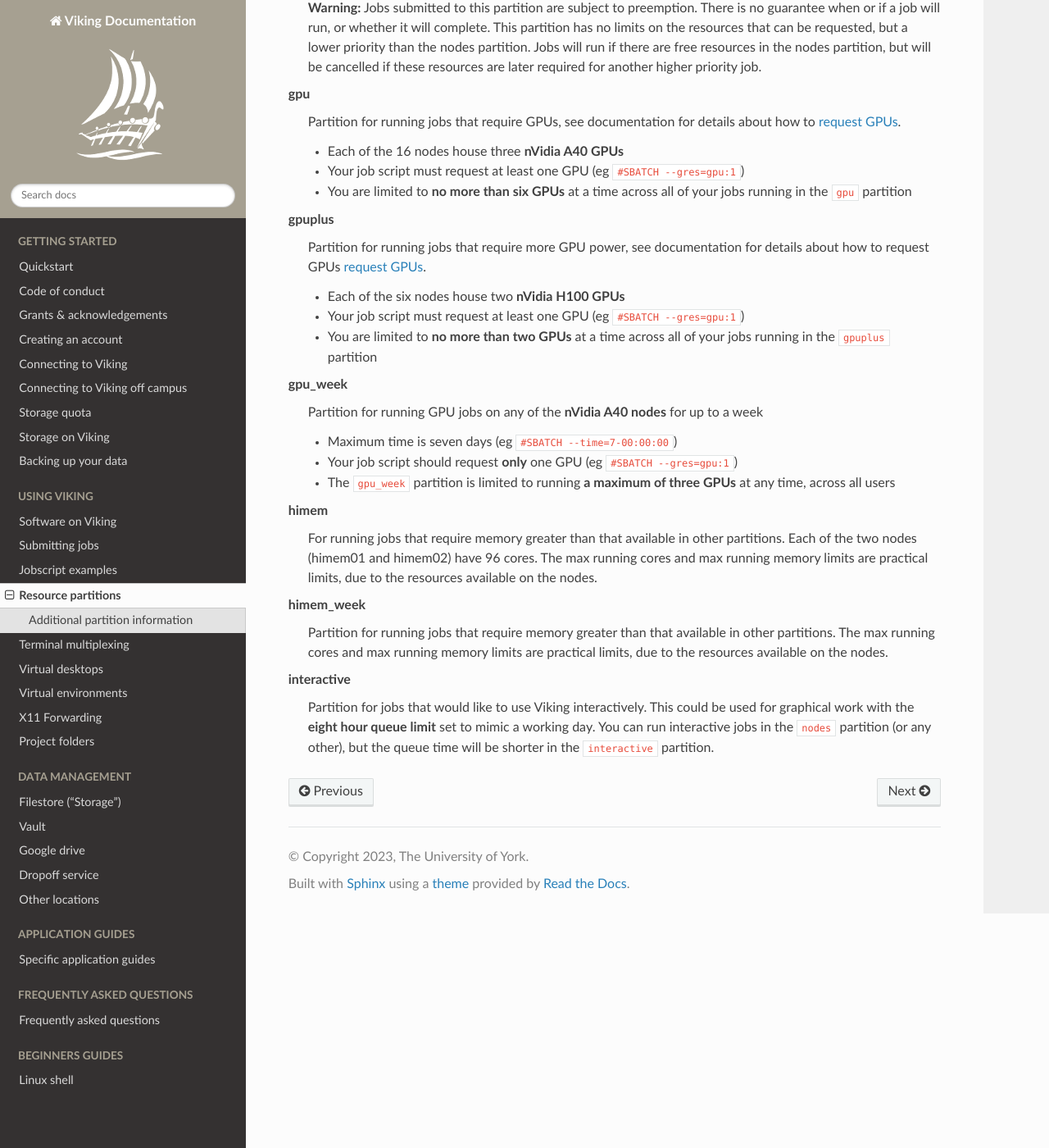
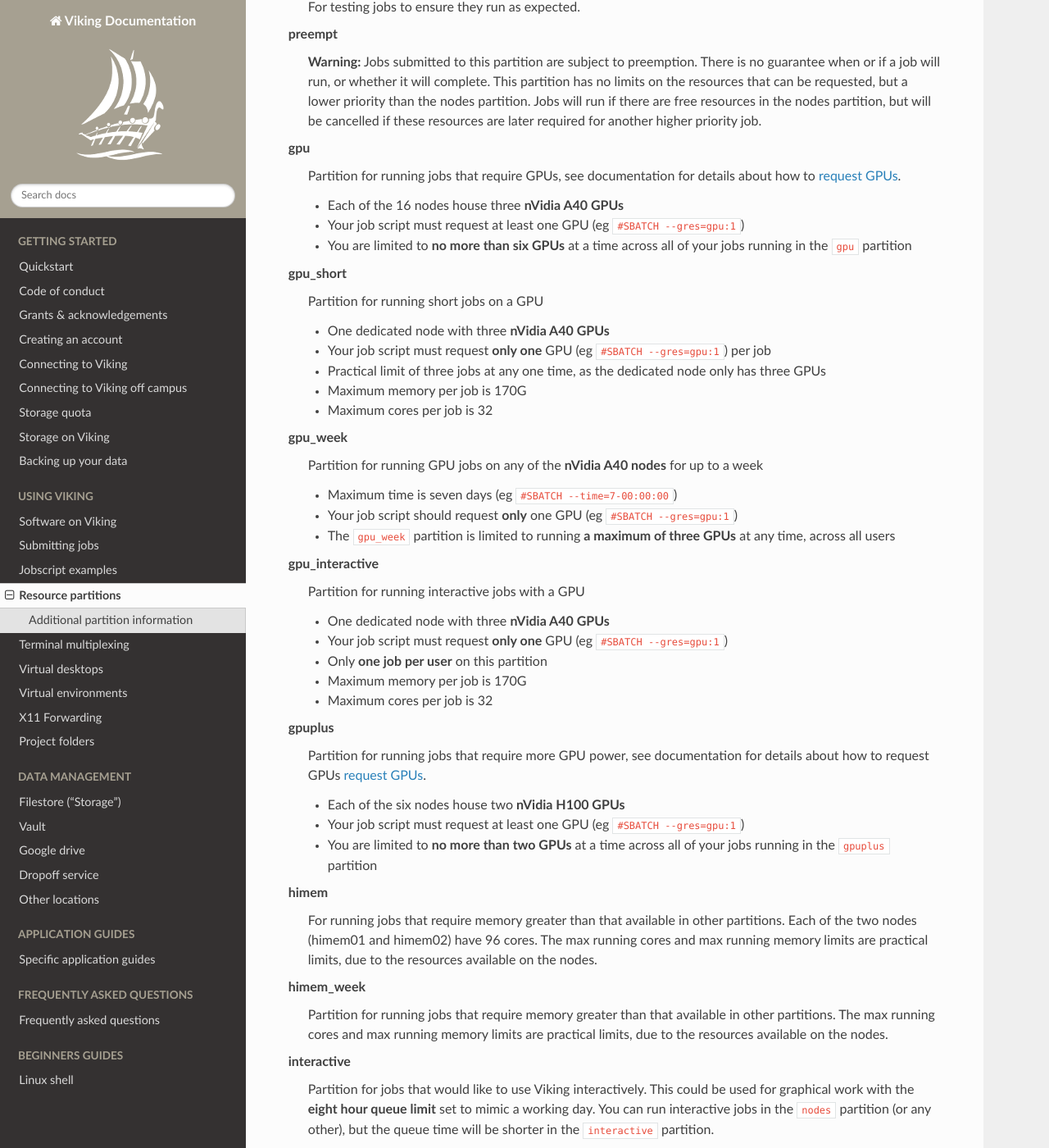
Before and after one commit to university-of-york/research-it-documentation, a Sphinx documentation site: the page built from docs/source/using_viking/resource_partitions.rst, in a window 1280 px wide and 1400 px high, scrolled down 1432 px. Shown: the whole window at 82% size. Built offline with Sphinx 7.4.7 and the Read the Docs theme 2.0.0, drawn with Linux system fonts in a browser that asks for light colours; some of the changed text lies outside the part shown.

Commit message:
add new gpu partitions

```diff
--- a/docs/source/assets/data/partition_table.csv
+++ b/docs/source/assets/data/partition_table.csv
@@ -1,12 +1,14 @@
 Partition |br| Name,Max Job |br| Time,Max Jobs |br| per User,Max Cores |br| Running |br| per User,Max Running |br| Memory |br| Per User,Default |br| Coes |br| Per Job,Default |br| Memory |br| Per Core,Number |br| of Nodes
-nodes,48 hrs,No Limit,960,5T,1,5.2G,116
+nodes,48 hrs,No Limit,960,5T,1,5.2G,114
 week,7 days,No Limit,576,3T,1,5.2G,12
 month,30 days,No Limit,192,1T,1,5.2G,2
-test,30 mins,2,8,16G,1,5.2G,116
-preempt,30 days,No Limit,,,1,5.2G,116
-gpu,3 days,No Limit,,,1,5.2G,16
+test,30 mins,2,48,256G,1,5.2G,2
+preempt,30 days,No Limit,,,1,5.2G,114
+gpu,3 days,No Limit,,,1,5.2G,14
+gpu_short,30 mins,3,,,1,5.2G,1
+gpu_week,7 days,3,,,1,5.2G,14
+gpu_interactive,2 hrs,1,,,1,5.2G,1
 gpuplus,3 days,No Limit,,,1,5.2G,6
-gpu_week,7 days,3,,,1,5.2G,16
 himem,2 days,No Limit,,,1,20G,2
 himem_week,7 days,No Limit,,,1,20G,1
-interactive,8 hours,1,1,25G,1,10G,1
+interactive,8 hours,1,8,25G,1,10G,1
--- a/docs/source/using_viking/resource_partitions.rst
+++ b/docs/source/using_viking/resource_partitions.rst
@@ -51,12 +51,14 @@ gpu
     - Your job script must request at least one GPU (eg ``#SBATCH --gres=gpu:1``)
     - You are limited to **no more than six GPUs** at a time across all of your jobs running in the ``gpu`` partition
 
-gpuplus
-    Partition for running jobs that require more GPU power, see documentation for details about how to request GPUs :ref:`request GPUs <gpu-jobs>`.
+gpu_short
+    Partition for running short jobs on a GPU
 
-    - Each of the six nodes house two **nVidia H100 GPUs**
-    - Your job script must request at least one GPU (eg ``#SBATCH --gres=gpu:1``)
-    - You are limited to **no more than two GPUs** at a time across all of your jobs running in the ``gpuplus`` partition
+    - One dedicated node with three **nVidia A40 GPUs**
+    - Your job script must request **only one** GPU (eg ``#SBATCH --gres=gpu:1``) per job
+    - Practical limit of three jobs at any one time, as the dedicated node only has three GPUs
+    - Maximum memory per job is 170G
+    - Maximum cores per job is 32
 
 gpu_week
     Partition for running GPU jobs on any of the **nVidia A40 nodes** for up to a week
@@ -64,6 +66,22 @@ gpu_week
     - Maximum time is seven days (eg ``#SBATCH --time=7-00:00:00``)
     - Your job script should request **only** one GPU (eg ``#SBATCH --gres=gpu:1``)
     - The ``gpu_week`` partition is limited to running **a maximum of three GPUs** at any time, across all users
+
+gpu_interactive
+    Partition for running interactive jobs with a GPU
+
+    - One dedicated node with three **nVidia A40 GPUs**
+    - Your job script must request **only one** GPU (eg ``#SBATCH --gres=gpu:1``)
+    - Only **one job per user** on this partition
+    - Maximum memory per job is 170G
+    - Maximum cores per job is 32
+
+gpuplus
+    Partition for running jobs that require more GPU power, see documentation for details about how to request GPUs :ref:`request GPUs <gpu-jobs>`.
+
+    - Each of the six nodes house two **nVidia H100 GPUs**
+    - Your job script must request at least one GPU (eg ``#SBATCH --gres=gpu:1``)
+    - You are limited to **no more than two GPUs** at a time across all of your jobs running in the ``gpuplus`` partition
 
 himem
     For running jobs that require memory greater than that available in other partitions. Each of the two nodes (himem01 and himem02) have 96 cores. The max running cores and max running memory limits are practical limits, due to the resources available on the nodes.
```
Also changed, not shown: 1 other file.
